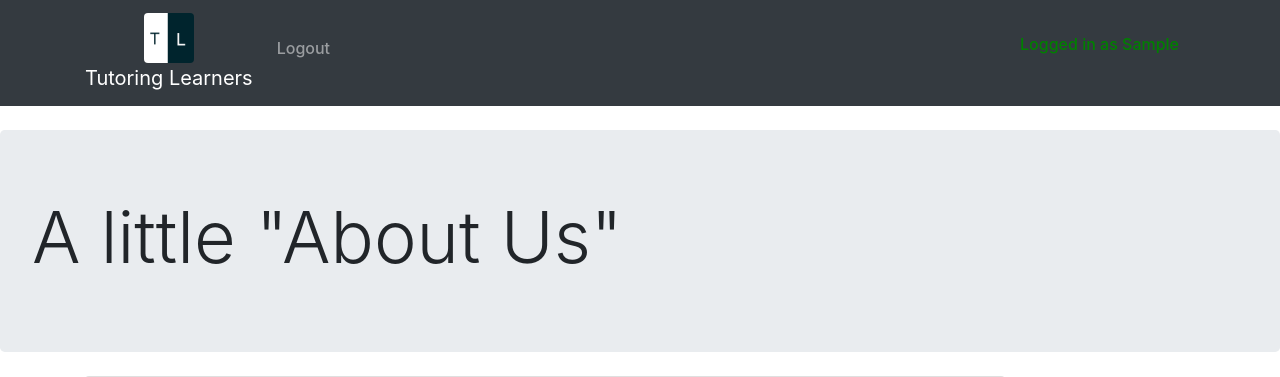
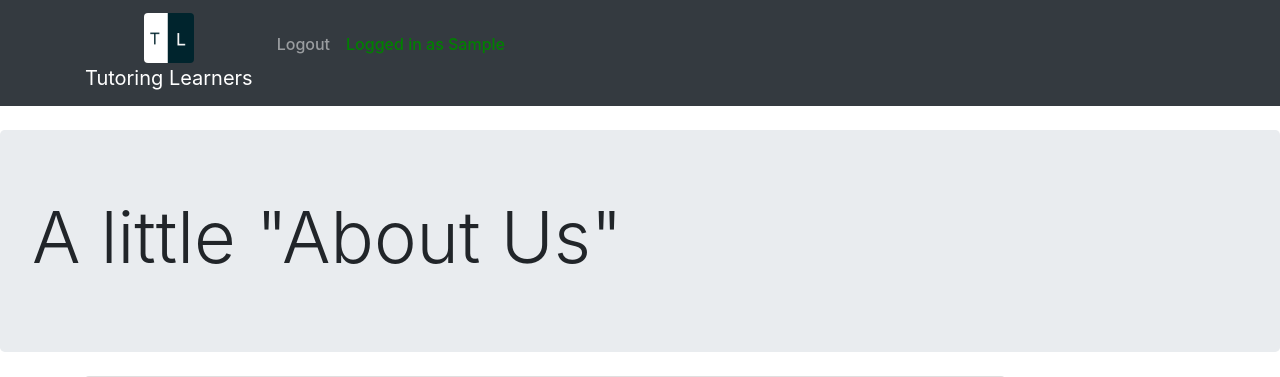
Before and after one commit to mundiakaluson/TL-django, a Django app: page /about in a window 1280 px wide. Shown: the top 377 px of the page. Run offline with Django 3.2, Linux system fonts and the light colour scheme; the visitor is signed in with stand-in values (Sample User, id 1); some libraries are stand-ins or nearby versions.

Commit message:
done for toaday

```diff
--- a/TL/TL/templates/base.html
+++ b/TL/TL/templates/base.html
@@ -33,29 +33,18 @@
             </button>
 
             <div class="collapse navbar-collapse font-weight-light" id="navbarSupportedContent">
-
-              {% if user.is_authenticated %}
               <ul class="navbar-nav mr-auto ">
-
-              <li class="nav-item ml-auto">
                 {% if user.is_authenticated %}
+                <li class="nav-item">
                 <a class="nav-link" href="{% url 'logout' %}"><h6>Logout</h6></a>
-                {% else %}
-                <a class="nav-link" href="{% url 'login' %}"><h6>Login</h6></a>
-                {% endif %}
-              </li>
+                </li>
+                <li class="nav-item">
+                <a href="#" class="nav-link "><h6><p style="color: green;">Logged in as {{ user|capfirst }}</p></h6></a>
+                </li>
             </ul>
-              <span>
-                {% if user.is_active %}
-
-                    {% if user.is_authenticated %}
-                      <a href="#" class="nav-link "><h6><p style="color: green;">Logged in as {{ user|capfirst }}</p></h6></a>
-                      {% endif %}
-                {% endif %}
-              </span>
 
             {% else %}
-            <ul class="navbar-nav mr-auto">
+            <ul class="navbar-nav">
               <li class="nav-item">
                 <a class="nav-link {% block nav_about %}{% endblock nav_about %}" href=""><h6>About Us</h6></a>
               </li>
```
Also changed, not shown: TL/writers/views.py (+7 -1 lines).
